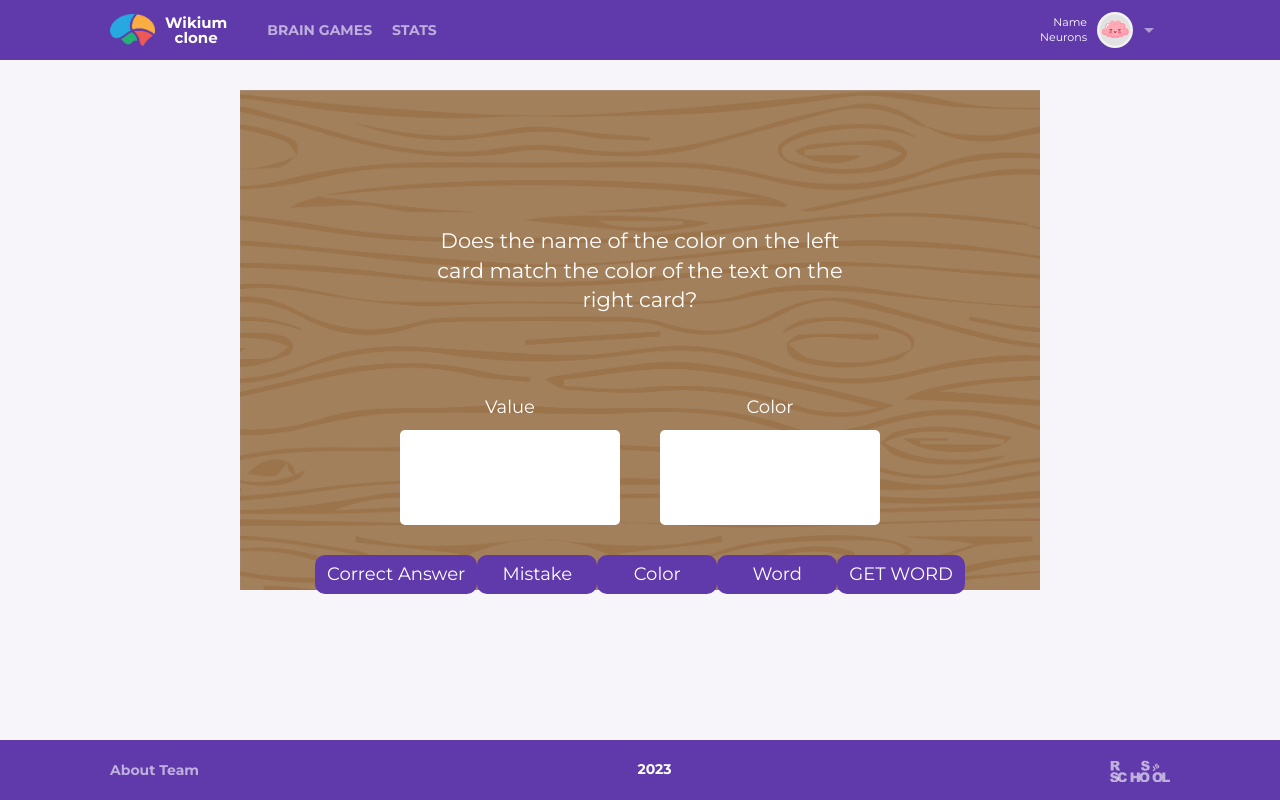
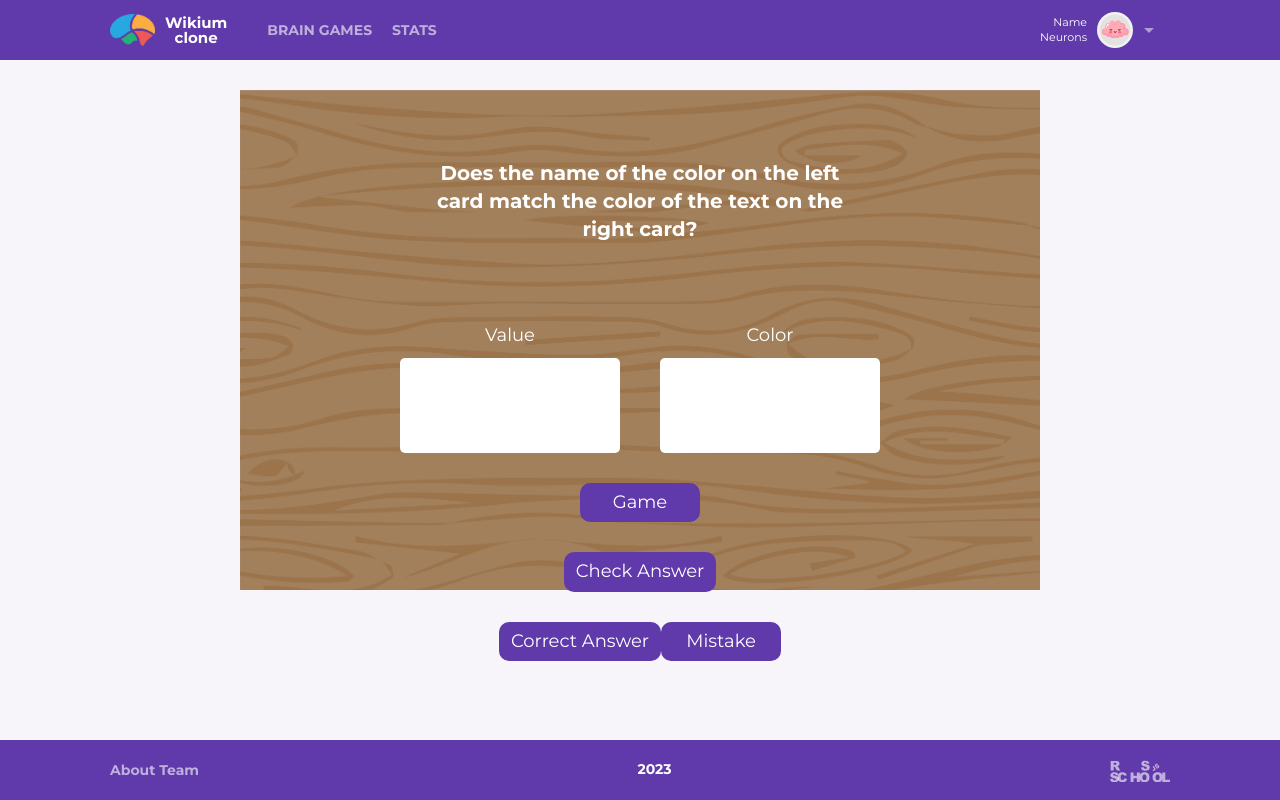
Before and after one commit to Ponomareva-Nina/Wikium-Clone, a React (Create React App) app in the folder client/: page /games/0 in a window 1280 px wide. Both pictures are taken after a click on the button "Start Game". Built offline with nearby package versions, Linux system fonts and the light colour scheme.

Commit message:
feat: add check is answer correct, code refactor, change data for game

```diff
--- a/client/src/games/ColorMatchGame/ColorMatchGame.tsx
+++ b/client/src/games/ColorMatchGame/ColorMatchGame.tsx
@@ -1,33 +1,29 @@
 import cn from "classnames";
-// import { t } from "i18next";
 import { FC, PropsWithChildren, useState } from "react";
-import { useTranslation } from "react-i18next";
 import { Button } from "../../components/UI";
-// import { useTranslation } from "react-i18next";
 import styles from "./ColorMatchGame.module.scss";
 import { GameField } from "./components/GameField/GameField";
 import { Rules } from "./components/Rules/Rules";
-import { LEVEL, LevelNumber } from "./date";
-import { getRandomWord, getRandomColor } from "./utils/utils";
+import { LEVEL, LevelNumber } from "./data";
 
 export const ColorMatchGame: FC<PropsWithChildren> = () => {
-  const { t } = useTranslation();
   const [isGameStarted, setIsGameStarted] = useState(false);
 
   const startLevel = LEVEL[LevelNumber.ONE].level;
   const finishLevel = LEVEL[LevelNumber.THREE].level;
-  let currentLevel = 0;
+  // eslint-disable-next-line prefer-const
+  let [currentLevel, setCurrentLevel] = useState(startLevel);
 
   let answers = 0;
   let correctAnswers = 0;
   let correctAnswersSubsequence = 0;
 
-  const handleCorrectAnswers = () => {
+  const handleCorrectAnswers = (): void => {
     answers += 1;
     correctAnswers += 1;
     correctAnswersSubsequence += 1;
     if (currentLevel === startLevel && correctAnswersSubsequence === 3) {
-      currentLevel += 1;
+      setCurrentLevel((currentLevel += 1));
       correctAnswersSubsequence = 0;
     }
     if (
@@ -36,7 +32,7 @@ export const ColorMatchGame: FC<PropsWithChildren> = () => {
       correctAnswersSubsequence % 10 === 0 &&
       correctAnswersSubsequence !== 0
     ) {
-      currentLevel += 1;
+      setCurrentLevel((currentLevel += 1));
     }
     console.log("Correct Answers Subsequence: ", correctAnswersSubsequence);
     console.log("Current Level: ", currentLevel);
@@ -44,7 +40,7 @@ export const ColorMatchGame: FC<PropsWithChildren> = () => {
     console.log("Correct answers: ", correctAnswers);
   };
 
-  const handleErrorAnswers = () => {
+  const handleErrorAnswers = (): void => {
     answers += 1;
     correctAnswersSubsequence = 0;
     if (correctAnswers > 0) {
@@ -54,7 +50,7 @@ export const ColorMatchGame: FC<PropsWithChildren> = () => {
     }
 
     if (currentLevel > startLevel) {
-      currentLevel -= 1;
+      setCurrentLevel((currentLevel -= 1));
     }
     console.log("Correct Answers Subsequence: ", correctAnswersSubsequence);
     console.log("Current Level: ", currentLevel);
@@ -62,15 +58,8 @@ export const ColorMatchGame: FC<PropsWithChildren> = () => {
     console.log("Correct answers: ", correctAnswers);
   };
 
-  const getWord = () => {
-    return (
-      <span style={{ color: getRandomColor(currentLevel) }}>{t(getRandomWord(currentLevel))}</span>
-    );
-  };
-
-  const playNext = () => {
+  const playNext = (): void => {
     setIsGameStarted(true);
-    currentLevel = startLevel;
   };
 
   return (
@@ -79,13 +68,10 @@ export const ColorMatchGame: FC<PropsWithChildren> = () => {
         <Rules onClick={playNext} isGameStarted={isGameStarted} />
         {isGameStarted && (
           <>
-            <GameField />
+            <GameField currentLevel={currentLevel} />
             <div style={{ display: "flex" }}>
               <Button onClick={handleCorrectAnswers}>Correct answer</Button>
               <Button onClick={handleErrorAnswers}>Mistake</Button>
-              <Button onClick={() => getRandomColor(1)}>Color</Button>
-              <Button onClick={() => getRandomWord(1)}>Word</Button>
-              <Button onClick={getWord}>GET WORD</Button>
             </div>
           </>
         )}
@@ -93,8 +79,3 @@ export const ColorMatchGame: FC<PropsWithChildren> = () => {
     </div>
   );
 };
-
-// {LEVEL.map((item) => {
-//   // console.log(t(item.words[0]));
-//   return item.words.map((word) => t(word));
-// })}
--- a/client/src/games/ColorMatchGame/components/GameField/Field/Field.module.scss
+++ b/client/src/games/ColorMatchGame/components/GameField/Field/Field.module.scss
@@ -11,6 +11,8 @@
   display: flex;
   align-items: center;
   justify-content: center;
+  font-size: 1.8rem;
+  font-weight: 600;
   background-color: white;
   border-radius: 0.5rem;
 }
--- a/client/src/games/ColorMatchGame/components/GameField/GameField.tsx
+++ b/client/src/games/ColorMatchGame/components/GameField/GameField.tsx
@@ -1,15 +1,51 @@
 import cn from "classnames";
-import { FC, PropsWithChildren } from "react";
+import { FC, PropsWithChildren, useState } from "react";
+
 import { useTranslation } from "react-i18next";
+import { Button } from "../../../../components/UI";
+import { getRandom } from "../../utils/utils";
 import { Field } from "./Field/Field";
 import styles from "./GameFiels.module.scss";
 
-export const GameField: FC<PropsWithChildren> = ({ children }) => {
+interface GameFieldProps {
+  currentLevel: number;
+}
+
+export const GameField: FC<PropsWithChildren<GameFieldProps>> = ({ currentLevel }) => {
+  const [fieldValue, setFieldValue] = useState(<span />);
+  const [fieldColor, setFieldColor] = useState(<span />);
   const { t } = useTranslation();
+
+  const getWord = (): void => {
+    const resultValue = getRandom(currentLevel);
+    console.log("Value", resultValue);
+    const resultColor = getRandom(currentLevel);
+    console.log("Color", resultColor);
+    setFieldValue(
+      <span id={resultValue.id.toString()} style={{ color: getRandom(currentLevel).color }}>
+        {t(resultValue.word)}
+      </span>
+    );
+    setFieldColor(
+      <span id={resultColor.id.toString()} style={{ color: resultColor.color }}>
+        {t(getRandom(currentLevel).word)}
+      </span>
+    );
+  };
+
+  const checkAnswer = (): boolean => {
+    console.log(fieldValue.props.id === fieldColor.props.id);
+    return fieldValue.props.id === fieldColor.props.id;
+  };
+
   return (
-    <div className={cn(styles.container)}>
-      <Field description={t("colorMatchData.value")}>{children}</Field>
-      <Field description={t("colorMatchData.color")}>{children}</Field>
-    </div>
+    <>
+      <div className={cn(styles.container)}>
+        <Field description={t("colorMatchData.value")}>{fieldValue}</Field>
+        <Field description={t("colorMatchData.color")}>{fieldColor}</Field>
+      </div>
+      <Button onClick={getWord}>Game</Button>
+      <Button onClick={checkAnswer}>Check answer</Button>
+    </>
   );
 };
--- a/client/src/games/ColorMatchGame/components/Rules/Rules.module.scss
+++ b/client/src/games/ColorMatchGame/components/Rules/Rules.module.scss
@@ -11,8 +11,8 @@
 
 .description {
     padding: 2rem 0;
-    font-size: 2.1rem;
-    font-weight: 400;
+    font-size: 2rem;
+    font-weight: 600;
     color: var(--font-secondary-color);
 
 }
--- /dev/null
+++ b/client/src/games/ColorMatchGame/data.ts
@@ -0,0 +1,102 @@
+export interface Colors {
+  id: Number;
+  color: string;
+  word: string;
+}
+
+interface LevelsInterface {
+  level: number;
+  colors: Array<Colors>;
+  points: number;
+  pointsOneNeuron: number;
+}
+
+export enum LevelNumber {
+  ONE = 0,
+  TWO = 1,
+  THREE = 2,
+}
+
+export const LEVEL: Array<LevelsInterface> = [
+  {
+    level: 1,
+    colors: [
+      {
+        id: 1,
+        color: "#FF0000",
+        word: "colorMatchData.red",
+      },
+      {
+        id: 2,
+        color: "#0000FF",
+        word: "colorMatchData.blue",
+      },
+      {
+        id: 3,
+        color: "#008000",
+        word: "colorMatchData.green",
+      },
+    ],
+    points: 200,
+    pointsOneNeuron: 50,
+  },
+  {
+    level: 2,
+    colors: [
+      {
+        id: 1,
+        color: "#FF0000",
+        word: "colorMatchData.red",
+      },
+      {
+        id: 2,
+        color: "#0000FF",
+        word: "colorMatchData.blue",
+      },
+      {
+        id: 3,
+        color: "#008000",
+        word: "colorMatchData.green",
+      },
+      {
+        id: 4,
+        color: "#000000",
+        word: "colorMatchData.black",
+      },
+    ],
+    points: 205,
+    pointsOneNeuron: 45,
+  },
+  {
+    level: 3,
+    colors: [
+      {
+        id: 1,
+        color: "#FF0000",
+        word: "colorMatchData.red",
+      },
+      {
+        id: 2,
+        color: "#0000FF",
+        word: "colorMatchData.blue",
+      },
+      {
+        id: 3,
+        color: "#008000",
+        word: "colorMatchData.green",
+      },
+      {
+        id: 4,
+        color: "#000000",
+        word: "colorMatchData.black",
+      },
+      {
+        id: 5,
+        color: "#FFA500",
+        word: "colorMatchData.orange",
+      },
+    ],
+    points: 210,
+    pointsOneNeuron: 40,
+  },
+];
--- a/client/src/games/ColorMatchGame/date.ts
+++ /dev/null
@@ -1,48 +0,0 @@
-interface LevelsInterface {
-  level: number;
-  colors: Array<string>;
-  words: Array<string>;
-  points: number;
-  pointsOneNeuron: number;
-}
-
-export enum LevelNumber {
-  ONE = 0,
-  TWO = 1,
-  THREE = 2,
-}
-
-export const LEVEL: LevelsInterface[] = [
-  {
-    level: 1,
-    colors: ["#FF0000", "#0000FF", "#008000"],
-    words: ["colorMatchData.red", "colorMatchData.blue", "colorMatchData.green"],
-    points: 200,
-    pointsOneNeuron: 50,
-  },
-  {
-    level: 2,
-    colors: ["#FF0000", "#0000FF", "#008000", "#000000"],
-    words: [
-      "colorMatchData.red",
-      "colorMatchData.blue",
-      "colorMatchData.green",
-      "colorMatchData.black",
-    ],
-    points: 205,
-    pointsOneNeuron: 45,
-  },
-  {
-    level: 3,
-    colors: ["#FF0000", "#0000FF", "#008000", "#000000", "#FFFF00"],
-    words: [
-      "colorMatchData.red",
-      "colorMatchData.blue",
-      "colorMatchData.green",
-      "colorMatchData.black",
-      "colorMatchData.yellow",
-    ],
-    points: 210,
-    pointsOneNeuron: 40,
-  },
-];
--- a/client/src/games/ColorMatchGame/utils/utils.ts
+++ b/client/src/games/ColorMatchGame/utils/utils.ts
@@ -1,25 +1,14 @@
-import { LEVEL } from "../date";
+import { Colors, LEVEL } from "../data";
 
-export const randomizer = (arr: Array<string>): number => {
+export const randomizer = (arr: Array<Colors>): number => {
   const min = 0;
   const max = arr.length - 1;
   return Math.floor(Math.random() * (max - min + 1) + min);
 };
 
-export const getRandomWord = (level: number) => {
-  const ArrCurrentWords = LEVEL[level - 1].words;
-  console.log(ArrCurrentWords);
-  const wordInx = randomizer(ArrCurrentWords);
-  const word = ArrCurrentWords[wordInx];
-  console.log(word);
-  return word;
+export const getRandom = (level: number): Colors => {
+  const ArrColorsCurrentLevel = LEVEL[level - 1].colors;
+  const index = randomizer(ArrColorsCurrentLevel);
+  const result = ArrColorsCurrentLevel[index];
+  return result;
 };
-
-export const getRandomColor = (level: number) => {
-  const ArrCurrentColors = LEVEL[level - 1].colors;
-  console.log(ArrCurrentColors);
-  const colorInx = randomizer(ArrCurrentColors);
-  const color = ArrCurrentColors[colorInx];
-  console.log(color);
-  return color;
-};
--- a/client/src/translation/en.json
+++ b/client/src/translation/en.json
@@ -89,7 +89,7 @@
       "blue": "Blue",
       "green": "Green",
       "black": "Black",
-      "yellow": "Yellow",
+      "orange": "Orange",
       "color": "Color",
       "value": "Value"
     }
--- a/client/src/translation/ru.json
+++ b/client/src/translation/ru.json
@@ -89,7 +89,7 @@
       "blue": "Синий",
       "green": "Зеленый",
       "black": "Черный",
-      "yellow": "Желтый",
+      "orange": "Оранжевый",
       "color": "Цвет",
       "value": "Значение"
     }
```
